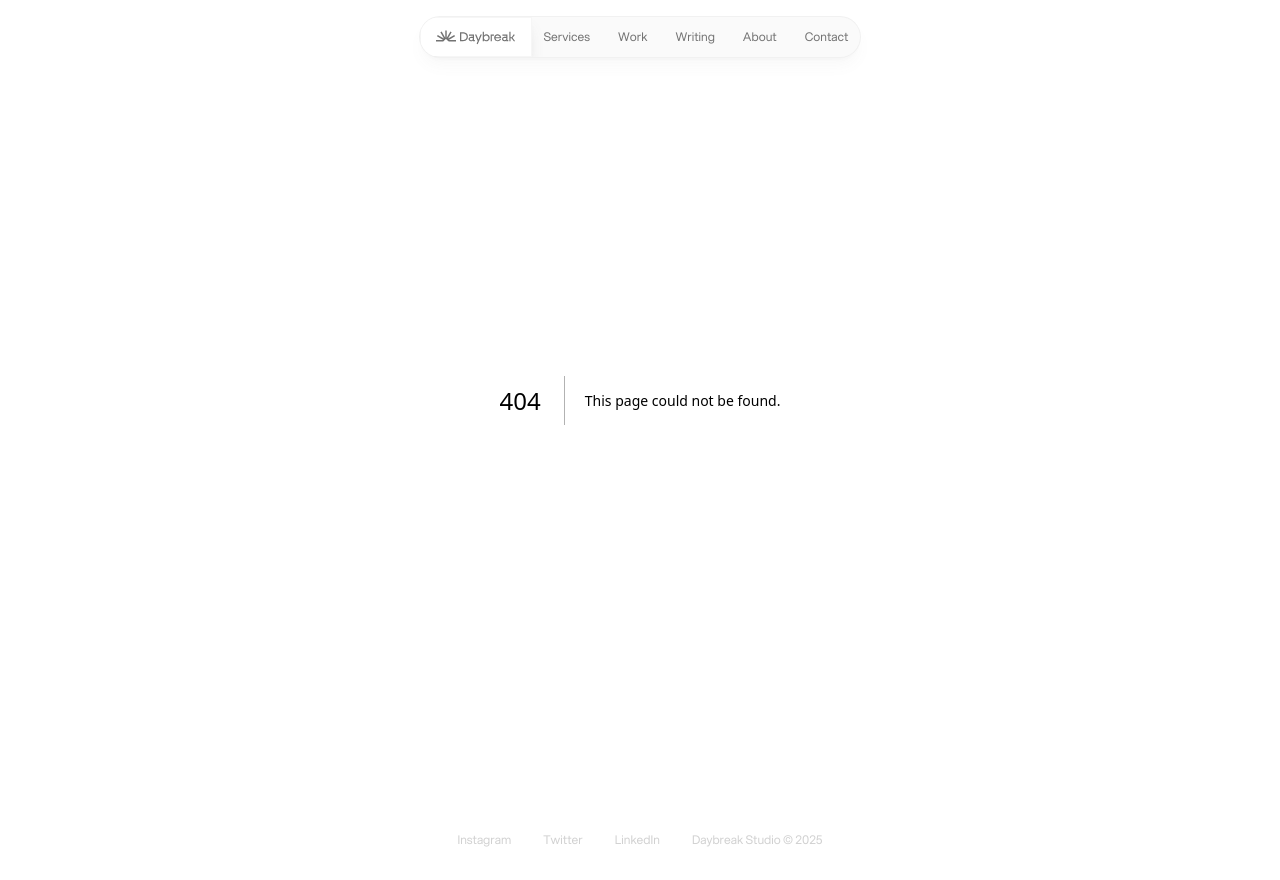
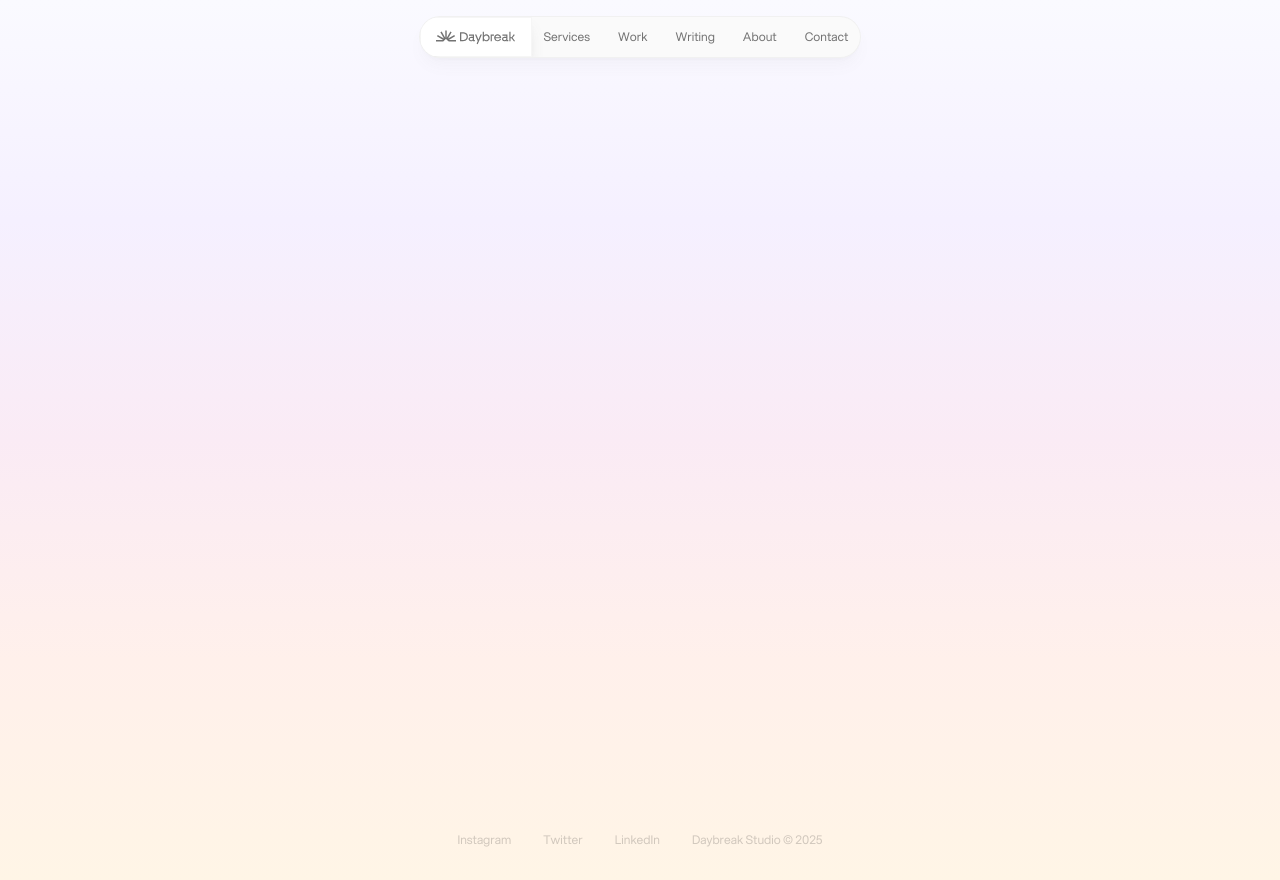
Before and after one commit to owaisnadeem18/Sands_Tech_Practice_Project, a Next.js app: page /contact in a window 1280 px wide. Before the commit this address had no page. Built offline with nearby package versions, Linux system fonts and the light colour scheme.

Commit message:
added new route of contact

```diff
--- /dev/null
+++ b/src/app/contact/page.js
@@ -0,0 +1,11 @@
+import React from 'react'
+
+const Index = () => {
+  return (
+    <div className='min-h-screen' >
+
+    </div>
+  )
+}
+
+export default Index
```
Also changed, not shown: src/components/contact/ContactForms.jsx (added).
